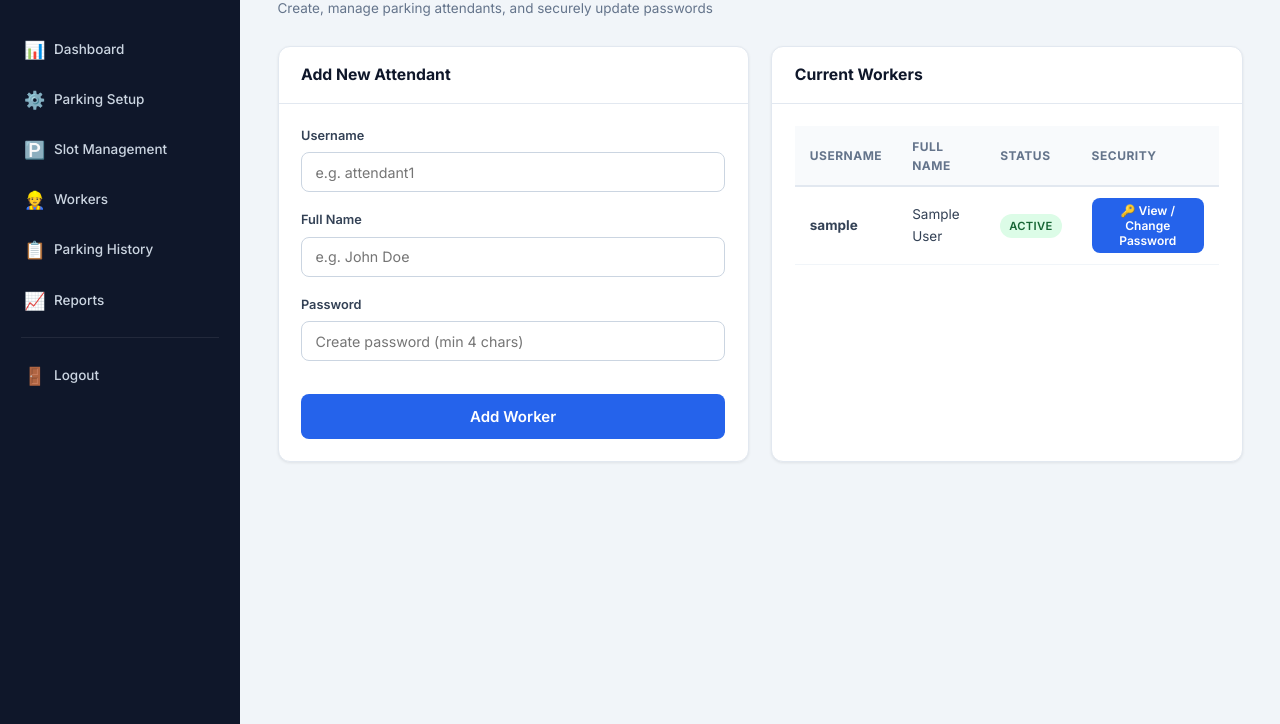
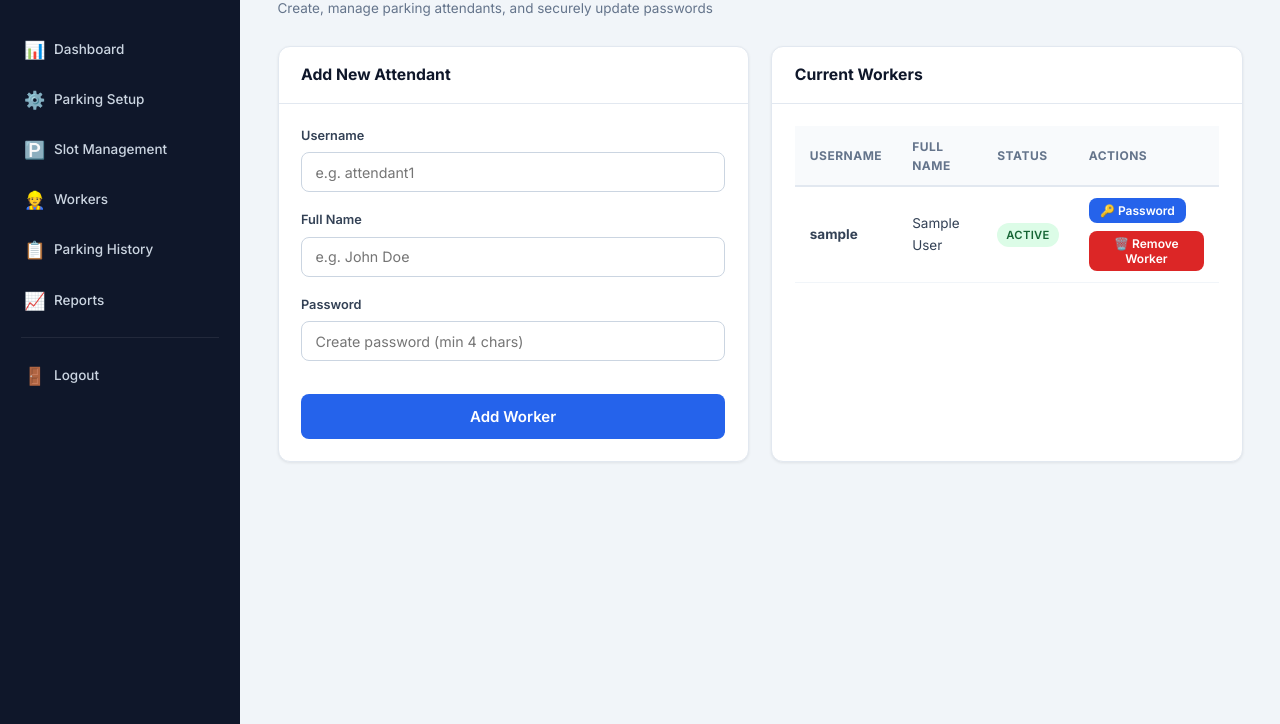
Before and after one commit to appuydv121-alt/SMART-PARKING-ALOT-SYSTEM, a Flask app: template templates/manage_workers.html in a window 1280 px wide. Shown: the part 76-800 px from the top of the page. Run offline with Flask 3, Linux system fonts and the light colour scheme; the template is opened without the code that fills it: most values are stand-ins (such as "Sample title", 1, 10 or a date in 2020); parts of the project's set-up code (start-up, migrations or seed data) failed here and were passed over.

Commit message:
Fix MySQL rollback support and add worker removal with worker password verification

```diff
--- a/app.py
+++ b/app.py
@@ -400,6 +400,29 @@ def update_worker_password():
         return jsonify({'error': str(exc)}), 500
 
 
+@app.route('/admin/workers/remove', methods=['POST'])
+@admin_required
+def remove_worker():
+    data = request.get_json() or {}
+    worker_id = data.get('worker_id')
+    worker_password = data.get('worker_password', '').strip()
+
+    if not worker_password:
+        return jsonify({'error': 'Worker password is required to confirm removal.'}), 400
+
+    try:
+        res = WorkerManagementService().remove_worker(
+            worker_id=worker_id,
+            worker_password=worker_password,
+            admin_id=session['user_id']
+        )
+        return jsonify({'success': True, 'message': f"Worker '{res['username']}' has been removed successfully!"})
+    except ValueError as exc:
+        return jsonify({'error': str(exc)}), 400
+    except Exception as exc:
+        return jsonify({'error': str(exc)}), 500
+
+
 # ---------------------------------------------------------------------------
 # Worker Dashboard
 # ---------------------------------------------------------------------------
--- a/templates/manage_workers.html
+++ b/templates/manage_workers.html
@@ -56,7 +56,7 @@
                                     <th>Username</th>
                                     <th>Full Name</th>
                                     <th>Status</th>
-                                    <th>Security</th>
+                                    <th>Actions</th>
                                 </tr>
                             </thead>
                             <tbody>
@@ -70,9 +70,14 @@
                                         </span>
                                     </td>
                                     <td>
-                                        <button class="btn btn-primary" style="padding: 0.35rem 0.75rem; font-size: 0.8rem;" onclick="openPasswordModal({{ w.user_id }}, '{{ w.username }}')">
-                                            🔑 View / Change Password
-                                        </button>
+                                        <div style="display: flex; gap: 0.5rem; align-items: center; flex-wrap: wrap;">
+                                            <button class="btn btn-primary" style="padding: 0.35rem 0.75rem; font-size: 0.8rem;" onclick="openPasswordModal({{ w.user_id }}, '{{ w.username }}')">
+                                                🔑 Password
+                                            </button>
+                                            <button class="btn" style="padding: 0.35rem 0.75rem; font-size: 0.8rem; background: #dc2626; color: #ffffff; border: none;" onclick="openRemoveWorkerModal({{ w.user_id }}, '{{ w.username }}')">
+                                                🗑️ Remove Worker
+                                            </button>
+                                        </div>
                                     </td>
                                 </tr>
                                 {% endfor %}
@@ -133,6 +138,35 @@
                             <button type="button" class="btn" onclick="closePasswordModal()" style="background: var(--slate-100); color: var(--slate-600);">Close</button>
                         </div>
                     </div>
+                </div>
+            </div>
+        </div>
+
+        <!-- Remove Worker Modal (Asks for Worker's Password) -->
+        <div id="removeWorkerModal" style="display: none; position: fixed; inset: 0; background: rgba(15, 23, 42, 0.65); backdrop-filter: blur(4px); z-index: 9999; justify-content: center; align-items: center;">
+            <div style="background: var(--white); border-radius: var(--radius); width: 100%; max-width: 440px; padding: 2rem; box-shadow: 0 20px 25px -5px rgba(0, 0, 0, 0.2); border: 1px solid var(--slate-200); position: relative;">
+                <button onclick="closeRemoveWorkerModal()" style="position: absolute; top: 1.2rem; right: 1.2rem; background: none; border: none; font-size: 1.4rem; cursor: pointer; color: var(--slate-400);">&times;</button>
+
+                <div style="display: flex; align-items: center; gap: 0.6rem; margin-bottom: 0.4rem;">
+                    <span style="font-size: 1.4rem;">🗑️</span>
+                    <h3 style="font-size: 1.3rem; margin: 0; color: #b91c1c;">Remove Worker</h3>
+                </div>
+                <p id="removeModalWorkerSubtitle" style="color: var(--slate-500); font-size: 0.88rem; margin-bottom: 1.2rem;">Worker: ...</p>
+
+                <div id="removeModalAlert" style="display: none; padding: 0.7rem 0.9rem; border-radius: 6px; font-size: 0.85rem; margin-bottom: 1rem;"></div>
+
+                <div style="background: #fef2f2; border: 1px solid #fecaca; border-radius: 8px; padding: 0.85rem 1rem; margin-bottom: 1.2rem; font-size: 0.85rem; color: #991b1b;">
+                    🔒 <strong>Security Verification:</strong> Enter the <strong>worker's password</strong> to permanently remove this worker.
+                </div>
+
+                <div class="form-group">
+                    <label for="workerPasswordConfirmInput">Worker's Password</label>
+                    <input type="password" id="workerPasswordConfirmInput" placeholder="Enter worker's password" style="width: 100%; padding: 0.65rem 0.85rem; border: 1.5px solid var(--slate-300); border-radius: 6px;">
+                </div>
+
+                <div style="display: flex; gap: 0.8rem; margin-top: 1.4rem;">
+                    <button type="button" class="btn" onclick="confirmRemoveWorker()" style="flex: 1; background: #dc2626; color: white; border: none; font-weight: 600; padding: 0.65rem;" id="confirmRemoveBtn">Confirm & Remove</button>
+                    <button type="button" class="btn" onclick="closeRemoveWorkerModal()" style="background: var(--slate-100); color: var(--slate-600);">Cancel</button>
                 </div>
             </div>
         </div>
@@ -255,5 +289,74 @@ function showModalAlert(msg, isSuccess) {
         el.style.border = '1px solid #fecaca';
     }
 }
+
+let activeRemoveWorkerId = null;
+
+function openRemoveWorkerModal(workerId, username) {
+    activeRemoveWorkerId = workerId;
+    document.getElementById('removeModalWorkerSubtitle').innerText = 'Worker: ' + username;
+    document.getElementById('workerPasswordConfirmInput').value = '';
+    document.getElementById('removeModalAlert').style.display = 'none';
+    document.getElementById('removeWorkerModal').style.display = 'flex';
+    document.getElementById('workerPasswordConfirmInput').focus();
+}
+
+function closeRemoveWorkerModal() {
+    document.getElementById('removeWorkerModal').style.display = 'none';
+    activeRemoveWorkerId = null;
+}
+
+async function confirmRemoveWorker() {
+    const workerPass = document.getElementById('workerPasswordConfirmInput').value.trim();
+    if (!workerPass) {
+        showRemoveModalAlert('Please enter the worker password.', false);
+        return;
+    }
+
+    const btn = document.getElementById('confirmRemoveBtn');
+    btn.disabled = true;
+    btn.innerText = 'Verifying & Removing...';
+
+    try {
+        const res = await fetch('{{ url_for("remove_worker") }}', {
+            method: 'POST',
+            headers: { 'Content-Type': 'application/json' },
+            body: JSON.stringify({
+                worker_id: activeRemoveWorkerId,
+                worker_password: workerPass
+            })
+        });
+        const data = await res.json();
+
+        if (res.ok && data.success) {
+            showRemoveModalAlert('✅ ' + data.message, true);
+            setTimeout(() => {
+                window.location.reload();
+            }, 1000);
+        } else {
+            showRemoveModalAlert(data.error || 'Failed to remove worker.', false);
+        }
+    } catch (err) {
+        showRemoveModalAlert('Error: ' + err.message, false);
+    } finally {
+        btn.disabled = false;
+        btn.innerText = 'Confirm & Remove';
+    }
+}
+
+function showRemoveModalAlert(msg, isSuccess) {
+    const el = document.getElementById('removeModalAlert');
+    el.innerText = msg;
+    el.style.display = 'block';
+    if (isSuccess) {
+        el.style.background = '#f0fdf4';
+        el.style.color = '#15803d';
+        el.style.border = '1px solid #bbf7d0';
+    } else {
+        el.style.background = '#fef2f2';
+        el.style.color = '#b91c1c';
+        el.style.border = '1px solid #fecaca';
+    }
+}
 </script>
 {% endblock %}
```
Also changed, not shown: database/connection.py (+9 -0 lines), inspect_db.py (added, +40 -0 lines), services/worker_service.py (+36 -3 lines), tests/test_web_app.py (+38 -0 lines).
